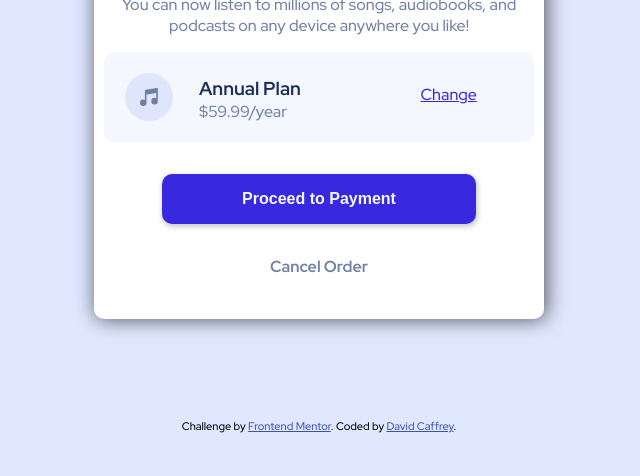
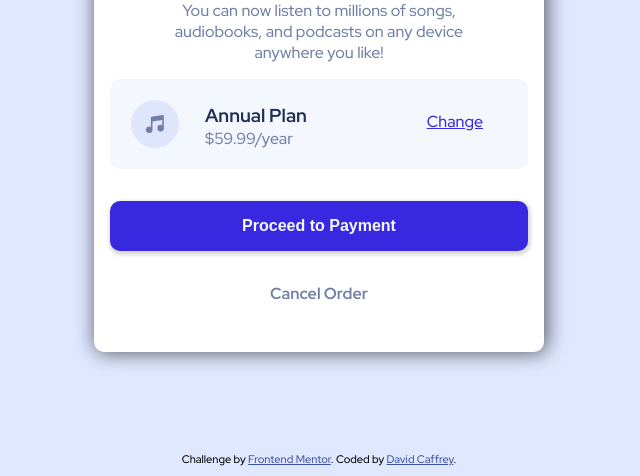
Before and after one commit to DavidCaffrey/order-summary-component, a plain HTML site: page index.html in a window 1280 px wide. Shown: the part 414-890 px from the top of the page, without its empty margins (321-961 px from the left). Before the commit the page ends 857 px from the top, so only its background shows below. Drawn offline with Linux system fonts and the light colour scheme.

Commit message:
removed commented out code and tweaked rwd

```diff
--- a/index.html
+++ b/index.html
@@ -1,8 +1,8 @@
 <!DOCTYPE html>
 <html lang="en">
   <head>
-    <meta charset="UTF-8">
-    <meta name="viewport" content="width=device-width, initial-scale=1.0">
+    <meta charset="UTF-8" />
+    <meta name="viewport" content="width=device-width, initial-scale=1.0" />
     <!-- displays site properly based on user's device -->
 
     <link
@@ -10,8 +10,8 @@
       type="image/png"
       sizes="32x32"
       href="./images/favicon-32x32.png"
-    >
-    <link rel="stylesheet" href="style.css">
+    />
+    <link rel="stylesheet" href="style.css" />
     <title>Frontend Mentor | Order summary card</title>
   </head>
   <body>
@@ -21,7 +21,7 @@
           src="images/illustration-hero.svg"
           alt="woman dancing with headphones on"
           class="hero-img"
-        >
+        />
       </div>
       <section class="card-info-container">
         <h1 class="header">Order Summary</h1>
@@ -31,7 +31,11 @@
         </p>
         <div class="plan-section">
           <div class="plan-img">
-            <img src="images/icon-music.svg" alt="musical note" class="music-icon">
+            <img
+              src="images/icon-music.svg"
+              alt="musical note"
+              class="music-icon"
+            />
           </div>
           <section class="plan-info">
             <h3 class="plan-title">Annual Plan</h3>
@@ -41,8 +45,10 @@
             <a href="#" class="change-plan-link">Change</a>
           </div>
         </div>
-        <button class="btn">Proceed to Payment</button>
-        <a href="#" class="cancel-order">Cancel Order</a>
+        <div class="btn-container">
+          <button class="btn">Proceed to Payment</button>
+          <a href="#" class="cancel-order">Cancel Order</a>
+        </div>
       </section>
     </main>
     <footer class="footer">
@@ -53,6 +59,5 @@
         >. Coded by <a href="#">David Caffrey</a>.
       </div>
     </footer>
-
   </body>
 </html>
--- a/style.css
+++ b/style.css
@@ -16,7 +16,6 @@
 
 body {
   font-family: "Red Hat Display", sans-serif;
-  /* font-size: 16px; */
   background-color:var(--pale-blue);
   padding: 10px;
 }
@@ -34,8 +33,8 @@ body {
 }
 
 .card-info-container{
-    padding:10px;
-    margin-bottom: 3rem;
+    padding:1rem;
+
 
 }
 
@@ -54,11 +53,12 @@ body {
 
 .plan-section{
     display: grid;
-    grid-template-columns: 0.25fr 1fr 1fr;
+    grid-template-columns: 0.25fr 1.25fr 1fr;
     gap: 10px;
     background-color: var(--v-pale-blue);
     border-radius: 10px;
     margin-bottom: 2rem;
+
     padding-top: 1rem;
     padding-bottom: 1rem;
 }
@@ -92,24 +92,29 @@ body {
 }
 
 .music-icon{
-/* padding: 3px; */
+
 margin-top: 5px;
 margin-left: 5px;
+}
+
+.btn-container{
+    margin-bottom: 2rem;
 }
 
 
 .btn{
     display: block;
-    margin: 0 auto 2rem;
+    margin-bottom: 2rem;
+    width:100%;
     background-color: var(--bright-blue);
     color: var(--v-pale-blue);
     border: none;
     border-radius:10px;
-    padding: 1rem 5rem;
+    padding: 1rem 3rem;
     font-size: 1rem;
     font-weight: 700;
     box-shadow: 1px 2px 5px 1px rgba(0,0,0,0.2);
-    /* letter-spacing: 1px; */
+
 }
 
 .btn:hover{
@@ -141,9 +146,20 @@ margin-left: 5px;
 }
 
 
+
+
 @media (min-width: 460px) {
     .card-container{
         max-width: 450px;
         margin: 100px auto;
     }
+
+
+
+    .info{
+        padding: 0 3rem;
+
+        width: 100%;
+    }
+
 }
```
Also changed, not shown: images/screenshots/Desktop-Screenshot.png (added), images/screenshots/Mobile-Screenshot.png (added), 2 other files.
